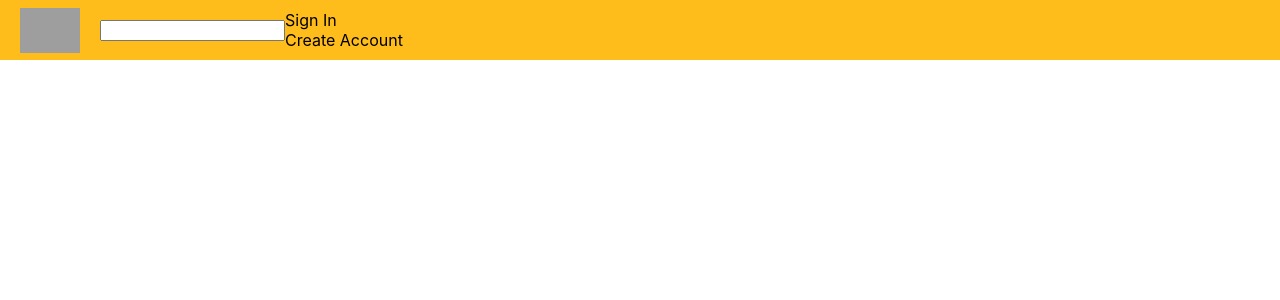
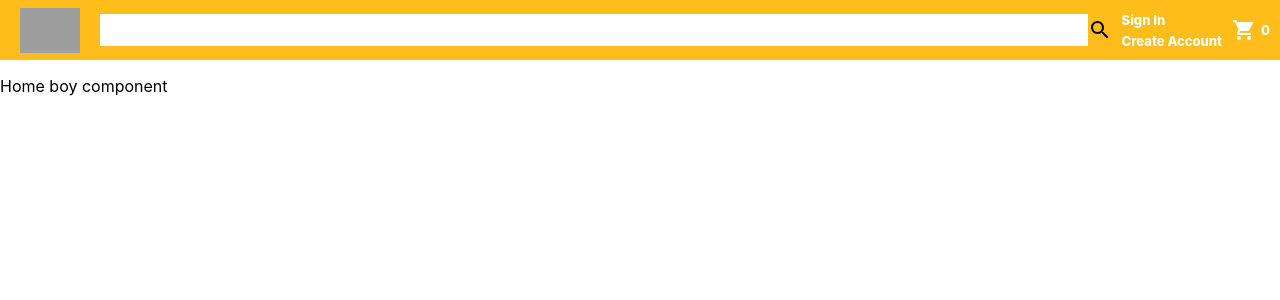
Before and after one commit to joaolnportugal/superTasty, a React (Create React App) app: page / in a window 1280 px wide. Shown: the top 300 px of the page. Built offline with nearby package versions, Linux system fonts and the light colour scheme; grey boxes are pictures that could not be loaded.

Commit message:
header's first steps are done, moving on to the home component's

```diff
--- a/package.json
+++ b/package.json
@@ -3,6 +3,9 @@
   "version": "0.1.0",
   "private": true,
   "dependencies": {
+    "@material-ui/core": "^4.12.3",
+    "@material-ui/icons": "^4.11.2",
+    "@mui/material": "^5.0.3",
     "@testing-library/jest-dom": "^5.14.1",
     "@testing-library/react": "^11.2.7",
     "@testing-library/user-event": "^12.8.3",
--- a/src/App.js
+++ b/src/App.js
@@ -1,12 +1,14 @@
-
+import React from "react";
 import "./App.css";
-import Header from './components/Header/Header';
+import Header from "./components/Header/Header";
+import Home from "./components/Home/Home";
 
 function App() {
   return (
     // BEM
     <div className="App">
       <Header />
+      <Home />
     </div>
   );
 }
--- a/src/components/Header/Header.css
+++ b/src/components/Header/Header.css
@@ -14,3 +14,52 @@
   margin: 0 20px;
   margin-top: 0px;
 }
+
+.header-searchBar {
+  display: flex;
+  flex: 1 80px;
+  align-items: center;
+  border-radius: 24px;
+}
+.header_searchInput {
+  height: 12px;
+  padding: 10px;
+  border: none;
+  width: 100%;
+}
+
+.header_serachIcon {
+  padding: 5px;
+  height: 22px !important;
+  background-color: white;
+}
+
+.header-navi {
+  display: flex;
+  justify-content: space-evenly;
+}
+
+.header_option {
+  display: flex;
+  flex-direction: column;
+  margin-left: 10px;
+  margin-top: 5px;
+  margin-bottom: 5px;
+  margin-right: 10px;
+  color: white;
+}
+
+.header_optionText {
+  font-size: 13px;
+  font-weight: 800;
+}
+
+.header_optionCart {
+  display: flex;
+  align-items: center;
+  color: white;
+}
+.header_cartCount {
+  margin-left: 5px;
+  margin-right: 10px;
+}
--- a/src/components/Header/Header.js
+++ b/src/components/Header/Header.js
@@ -1,28 +1,33 @@
 import React from "react";
 import "./Header.css";
+import { SearchOutlined, ShoppingCart } from "@material-ui/icons";
 
 function header() {
   return (
     <div className="header">
       <img
         className="header_logo"
+        alt=""
         src="https://static.eattasty.com/cloudinary/eattasty/image/upload/q_auto/v1530117907/EatTasty-Logo_Bg_ejdecz.png"
       />
       <div className="header-searchBar">
         <input className="header_searchInput" type="text" />
-        {/*logo*/}
+        <SearchOutlined className="header_searchIcon" />
       </div>
 
-      <div className="header_options">
-        <div className="header_signInOption">
-          <span className="signIn">Sign In</span>
+      <div className="header_navi">
+        <div className="header_option">
+          <span className="header_optionText">Sign In</span>
         </div>
 
-        <div className="header_creatAccountOption">
-          <span className="createAccount">Create Account</span>
+        <div className="header_option">
+          <span className="header_optionText">Create Account</span>
         </div>
+      </div>
 
-        <div className="header__option"></div>
+      <div className="header_optionCart">
+        <ShoppingCart />
+        <span className="header_optionText header_cartCount ">0</span>
       </div>
     </div>
   );
--- /dev/null
+++ b/src/components/Home/Home.js
@@ -0,0 +1,10 @@
+import React from "react";
+import "./Home.css";
+
+function Home() {
+  return <div className="home">
+      <p>Home boy component </p>
+  </div>;
+}
+
+export default Home;
```
Also changed, not shown: src/components/Home/Home.css (added), 1 other file (tests, documents, lock files or other folders).
